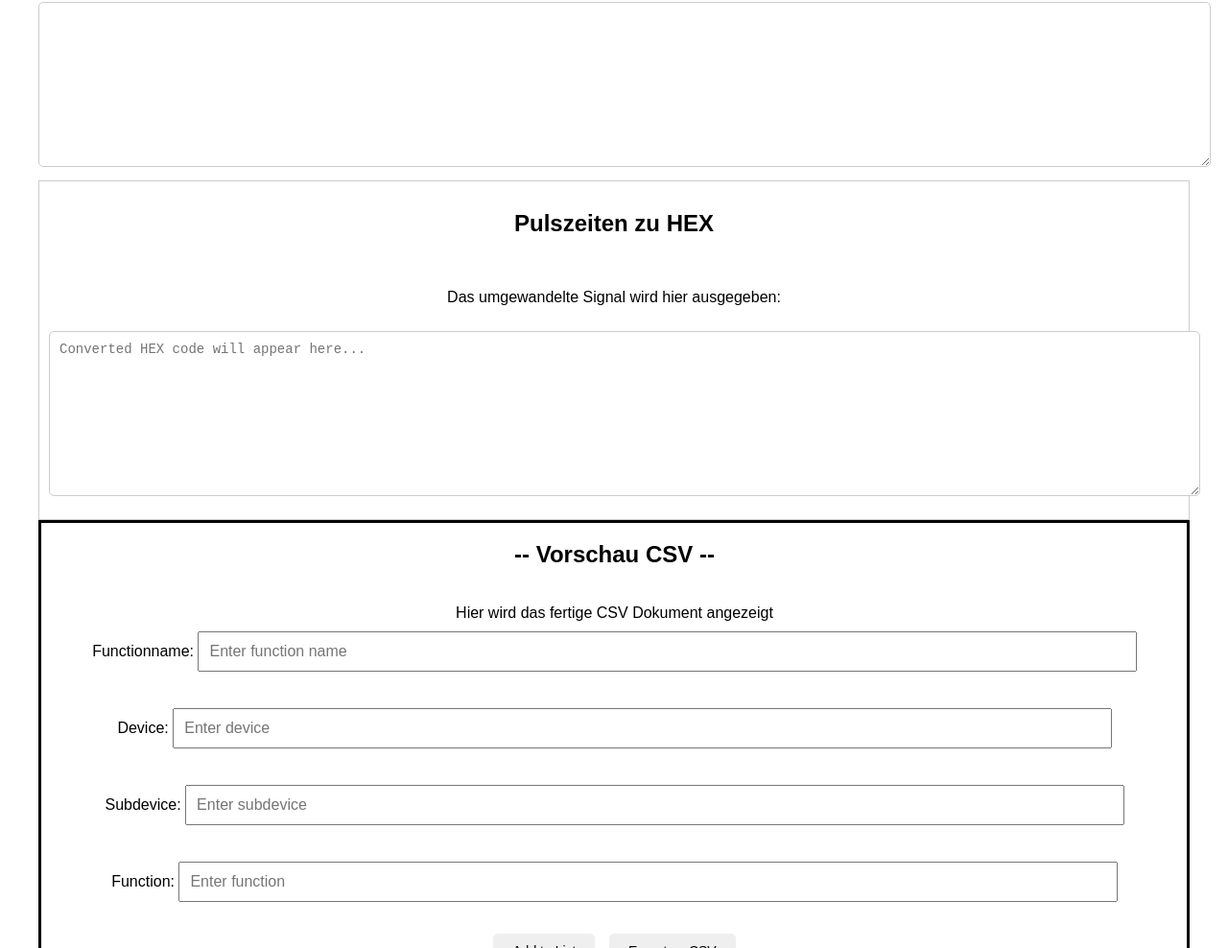
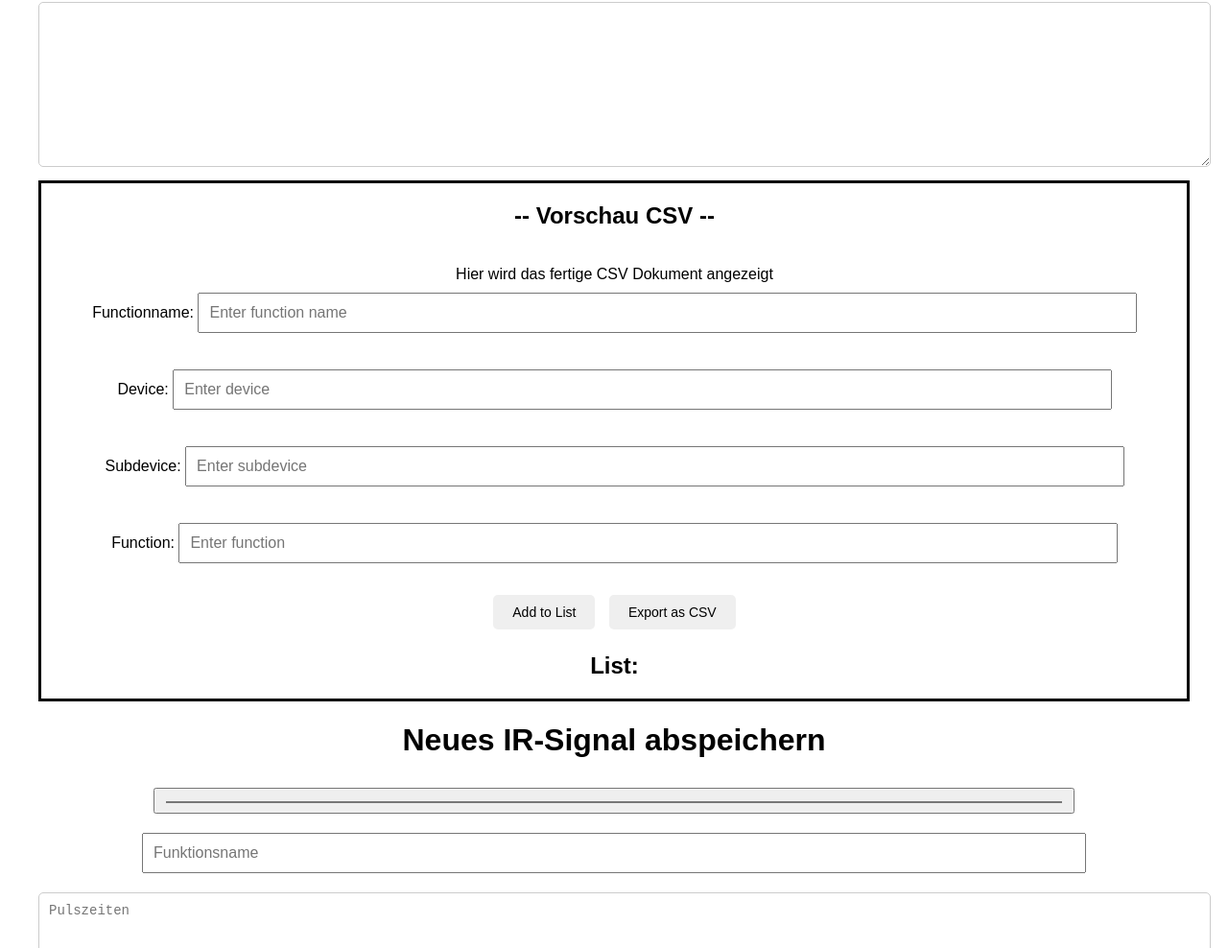
Before and after one commit to JMwert00/PuckTest, a plain HTML site: page index.html in a window 1280 px wide. Shown: the part 830-1818 px from the top of the page at 96% size. Drawn offline with Linux system fonts and the light colour scheme.

Commit message:
Update index.html
deleted duplicates

```diff
--- a/index.html
+++ b/index.html
@@ -54,12 +54,7 @@ sa20b048
     <textarea id="d-array" placeholder=""></textarea>
   </div>
   <!-- Textarea for HEX und NEC Notation -->
-  <div id="hex" style="border: 1px solid #ccc; padding: 10px; min-height: 50px;">
-    <h2>Pulszeiten zu HEX</h2>
-    <br>
-    <p>Das umgewandelte Signal wird hier ausgegeben:</p>
-    <textarea id="hexOutput" placeholder="Converted HEX code will appear here..."></textarea>
-  </div>
+
 
   <div id="csv">
     <h2> -- Vorschau CSV -- </h2>
@@ -97,9 +92,6 @@ sa20b048
       <textarea id="contentInput" placeholder="Pulszeiten"></textarea>
       <button onclick="addNote()">Speichern!</button>
     </div>
-
-    <div id="notesContainer"></div>
-  </div>
   <!--BT Verbindung -->
   <script>
     let puckDevice = null;
```
